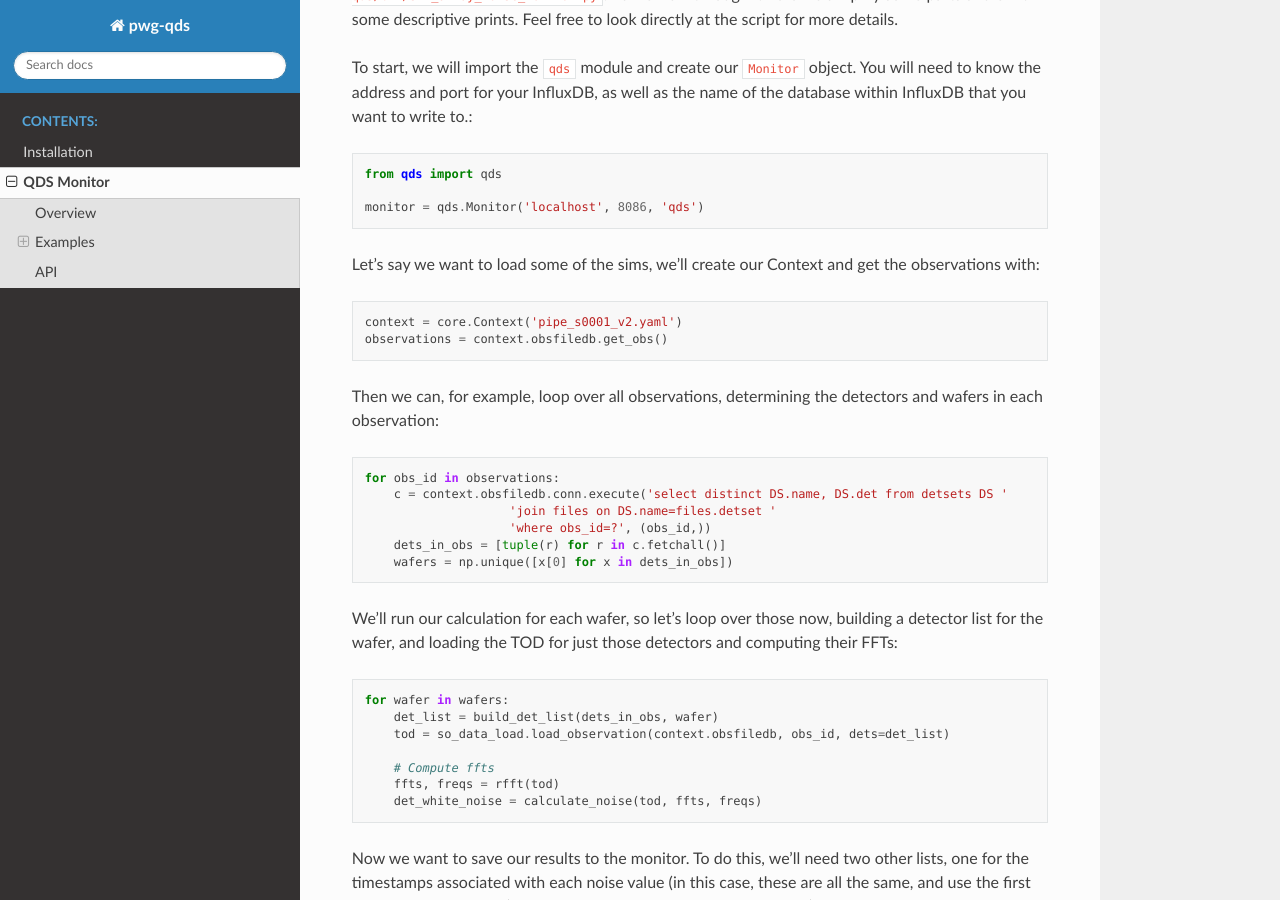
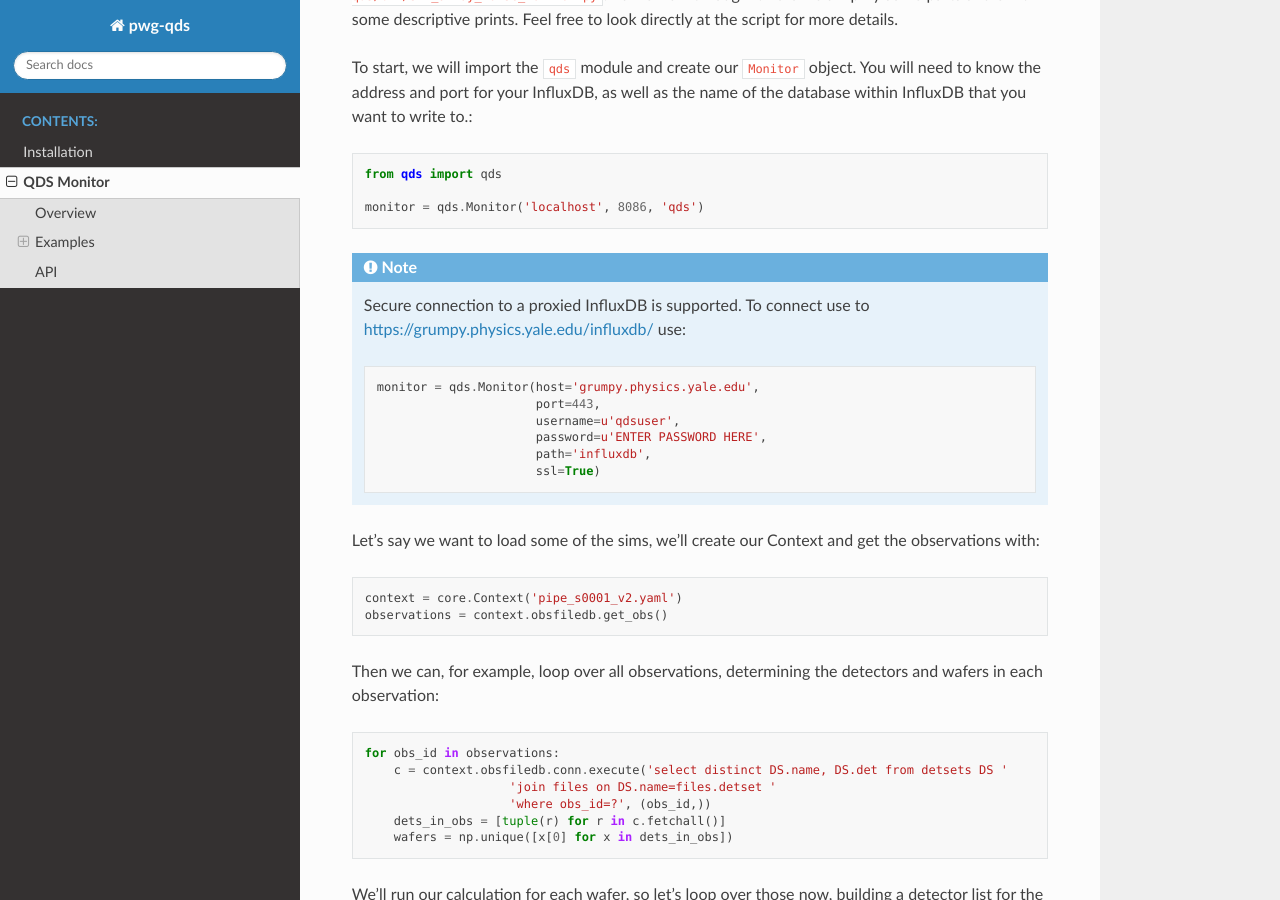
Before and after one commit to simonsobs/sotodlib, a Sphinx documentation site: the page built from pwg-qds/docs/monitor.rst, in a window 1280 px wide and 900 px high, scrolled down 1170 px. Built offline with Sphinx 7.4.7 and the Read the Docs theme 2.0.0, drawn with Linux system fonts in a browser that asks for light colours.

Commit message:
Add support for connecting to proxied InfluxDB over HTTPS

```diff
--- a/pwg-qds/docs/monitor.rst
+++ b/pwg-qds/docs/monitor.rst
@@ -58,6 +58,17 @@ name of the database within InfluxDB that you want to write to.::
     from qds import qds
 
     monitor = qds.Monitor('localhost', 8086, 'qds')
+
+.. note::
+    Secure connection to a proxied InfluxDB is supported. To connect use to
+    https://grumpy.physics.yale.edu/influxdb/ use::
+
+        monitor = qds.Monitor(host='grumpy.physics.yale.edu',
+                              port=443,
+                              username=u'qdsuser',
+                              password=u'ENTER PASSWORD HERE',
+                              path='influxdb',
+                              ssl=True)
 
 Let's say we want to load some of the sims, we'll create our Context and get
 the observations with::
```
Also changed, not shown: 1 other file.
